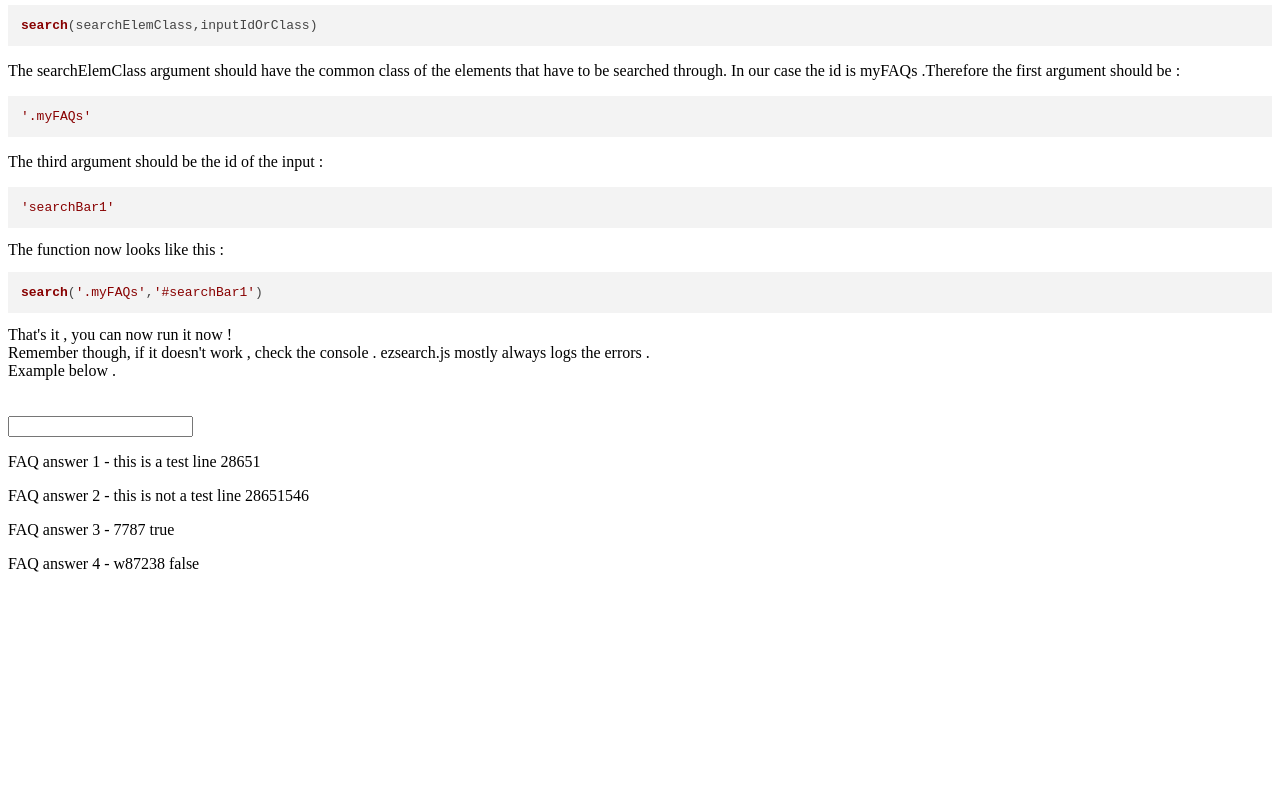
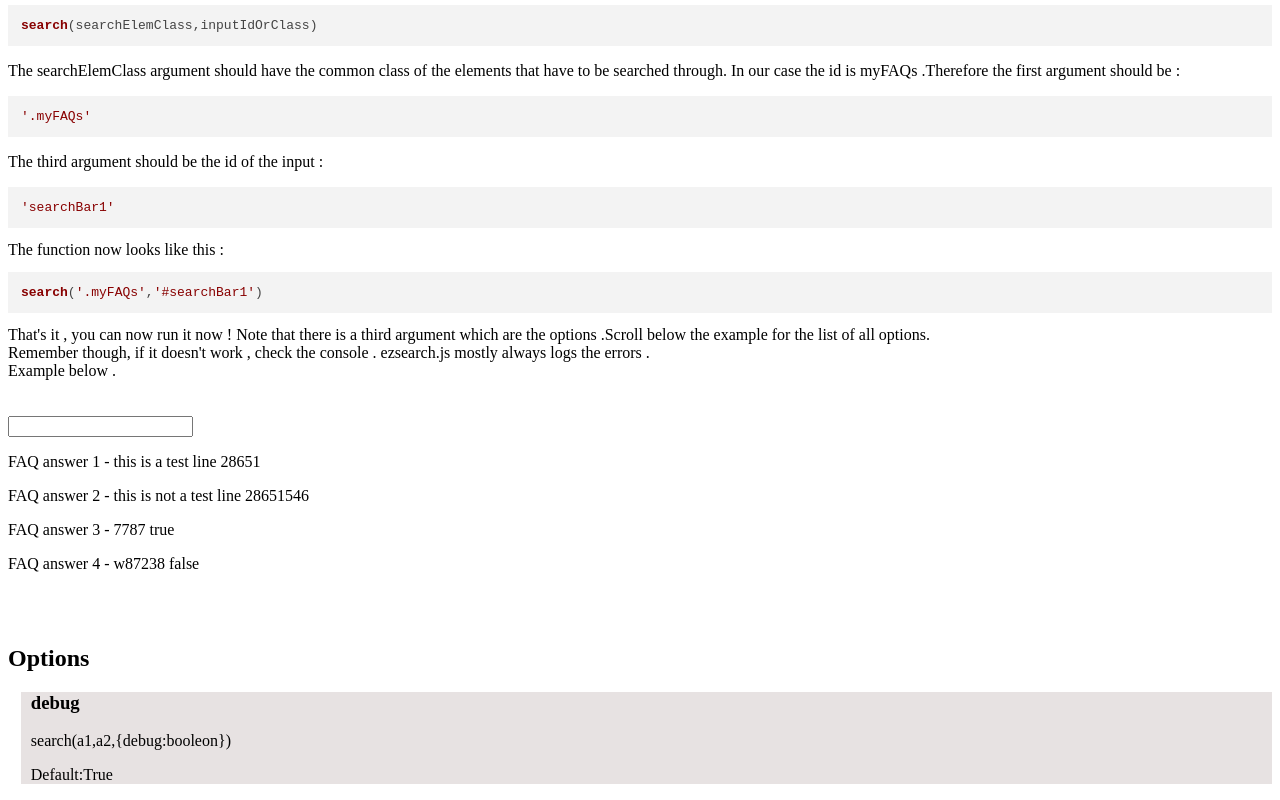
Before and after one commit to PrateekPathak9002/ezsearch, a website: page docs/index.html in a window 1280 px wide. Shown: the part 405-1205 px from the top of the page. Before the commit the page ends 994 px from the top, so only its background shows below. Drawn offline with nearby package versions, Linux system fonts and the light colour scheme; a script that the page names is missing.

Commit message:
Updates docs

```diff
--- a/docs/index.html
+++ b/docs/index.html
@@ -40,7 +40,7 @@ Next add a input to your DOM.
 
  <pre><code class="language-js">search('.myFAQs','#searchBar1')</code></pre>
 
-That's it , you can now run it now ! <br>
+That's it , you can now run it now ! Note that there is a third argument which are the options .Scroll below the example for the list of all options. <br>
 Remember though, if it doesn't work , check the console . ezsearch.js mostly always logs the errors . <br>
 Example below .
 
@@ -51,6 +51,16 @@ Example below .
 <p class='myFAQs'> FAQ answer 2 - this is not a test line 28651546 <p>
 <p class='myFAQs'> FAQ answer 3 - 7787 true<p>
 <p class='myFAQs'> FAQ answer 4 - w87238 false<p>
+<br>
+<br>
+
+<h2>Options</h2>
+<div style="margin-left: 0.8em; background: rgb(231, 226, 226);padding-left: 10px;">
+	<h3>debug</h3>
+	<p>search(a1,a2,{debug:booleon})</p>
+	<p>Default:True</p>
+</div>
+
 
 	<script>
 		hljs.highlightAll();
```
